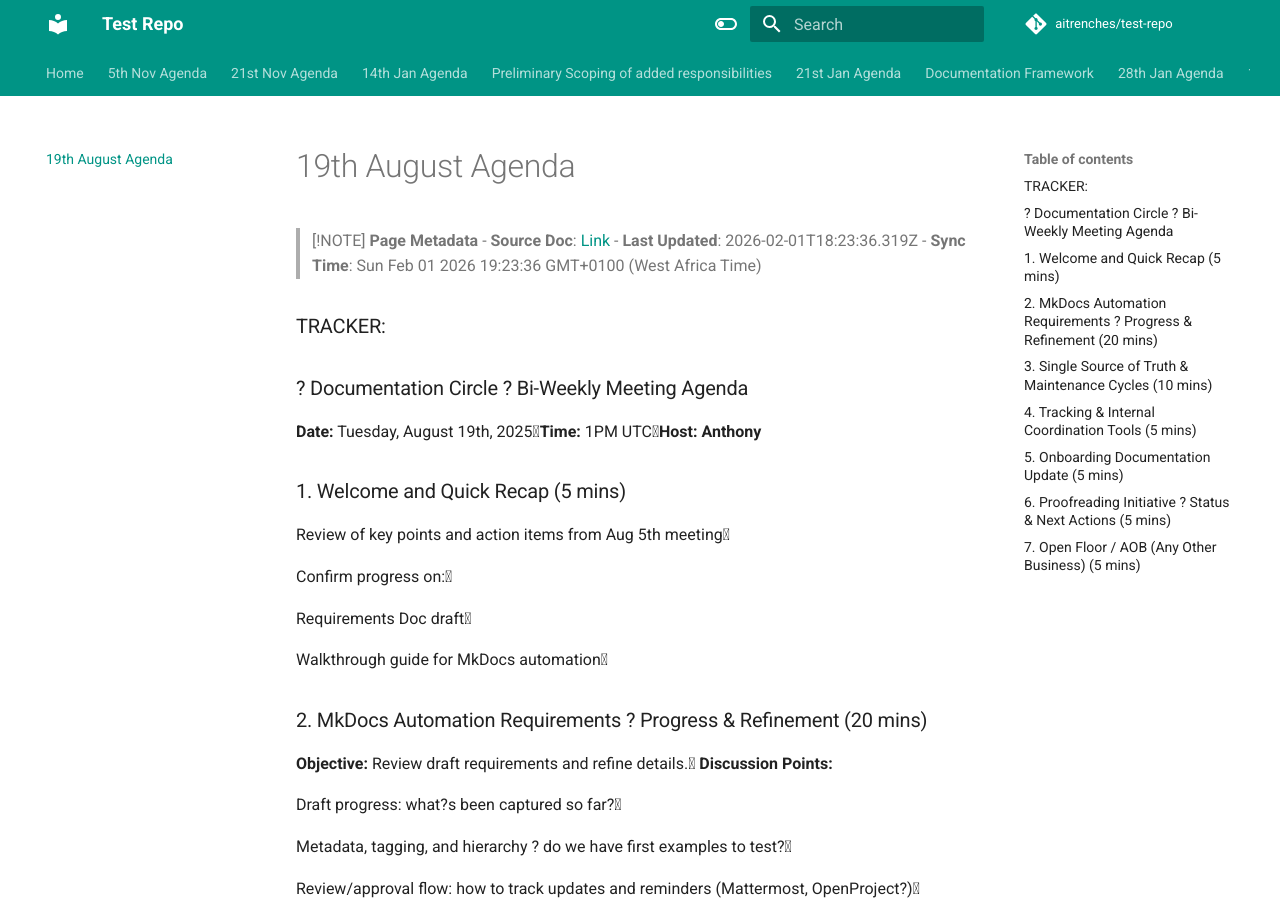
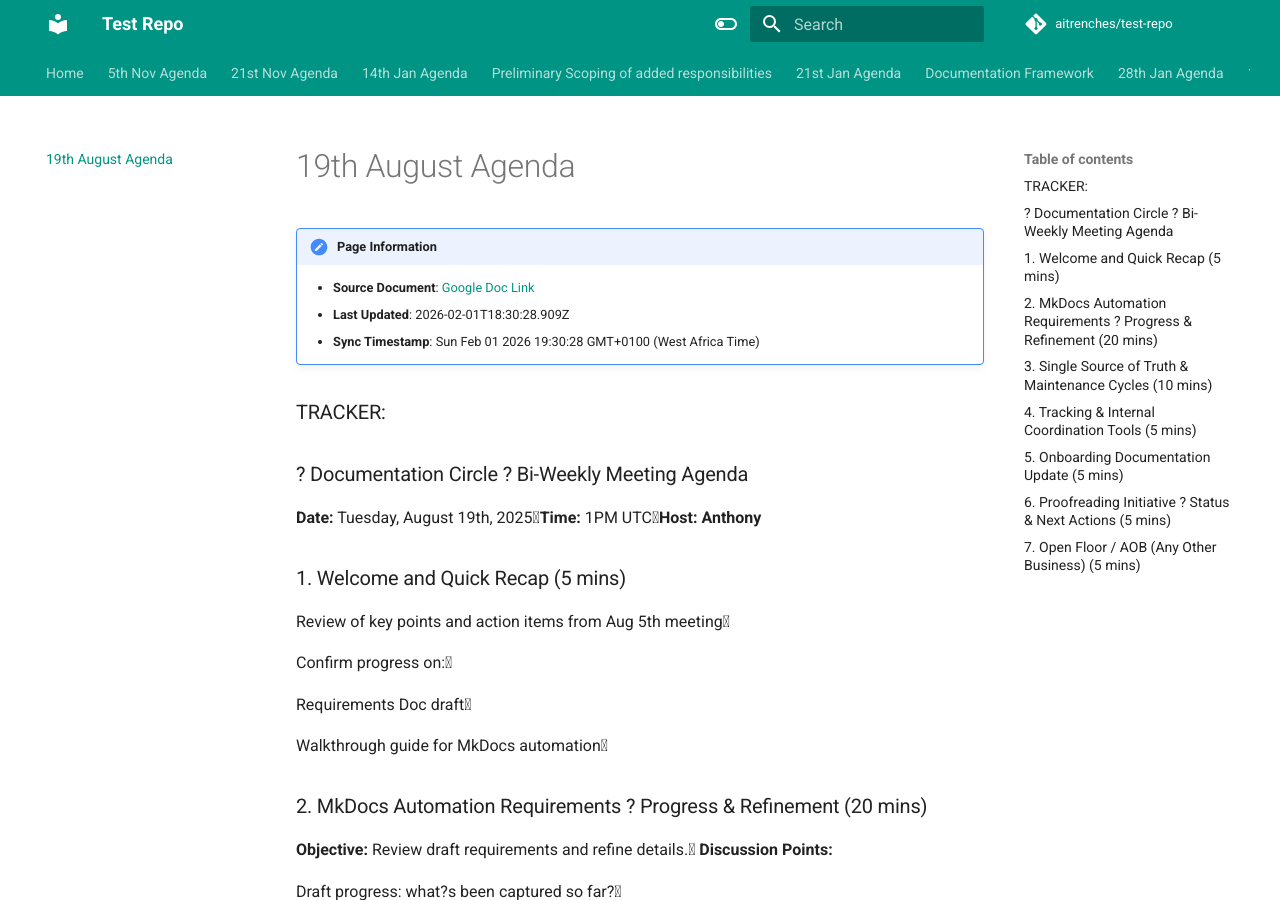
Before and after one commit to aitrenches/test-repo, an MkDocs documentation site: the page built from docs/19th-august-agenda.md, in a window 1280 px wide and 900 px high. Built offline with MkDocs 1.6.1 and Material for MkDocs 9.7.7, drawn with Linux system fonts in a browser that asks for light colours; comment, search, counter and statistics services are not loaded.

Commit message:
Sync tab: 19th August Agenda

```diff
--- a/docs/19th-august-agenda.md
+++ b/docs/19th-august-agenda.md
@@ -1,15 +1,14 @@
 ---
 title: "19th August Agenda"
-last_updated: "2026-02-01T18:23:36.319Z"
+last_updated: "2026-02-01T18:30:28.909Z"
 source_doc: "https://docs.google.com/document/d/1l5-1xQtHEozG9N6FpkFO4A6oixgQ6ZUo8Jx0FXYtqro/edit#heading=h.t.dvmkdyhwkogl"
-sync_timestamp: "Sun Feb 01 2026 19:23:36 GMT+0100 (West Africa Time)"
+sync_timestamp: "Sun Feb 01 2026 19:30:28 GMT+0100 (West Africa Time)"
 ---
 
-> [!NOTE]
-> **Page Metadata**
-> - **Source Doc**: [Link](https://docs.google.com/document/d/1l5-1xQtHEozG9N6FpkFO4A6oixgQ6ZUo8Jx0FXYtqro/edit#heading=h.t.dvmkdyhwkogl)
-> - **Last Updated**: 2026-02-01T18:23:36.319Z
-> - **Sync Time**: Sun Feb 01 2026 19:23:36 GMT+0100 (West Africa Time)
+!!! note "Page Information"
+    - **Source Document**: [Google Doc Link](https://docs.google.com/document/d/1l5-1xQtHEozG9N6FpkFO4A6oixgQ6ZUo8Jx0FXYtqro/edit#heading=h.t.dvmkdyhwkogl)
+    - **Last Updated**: 2026-02-01T18:30:28.909Z
+    - **Sync Timestamp**: Sun Feb 01 2026 19:30:28 GMT+0100 (West Africa Time)
 
 ### TRACKER:
 
```
